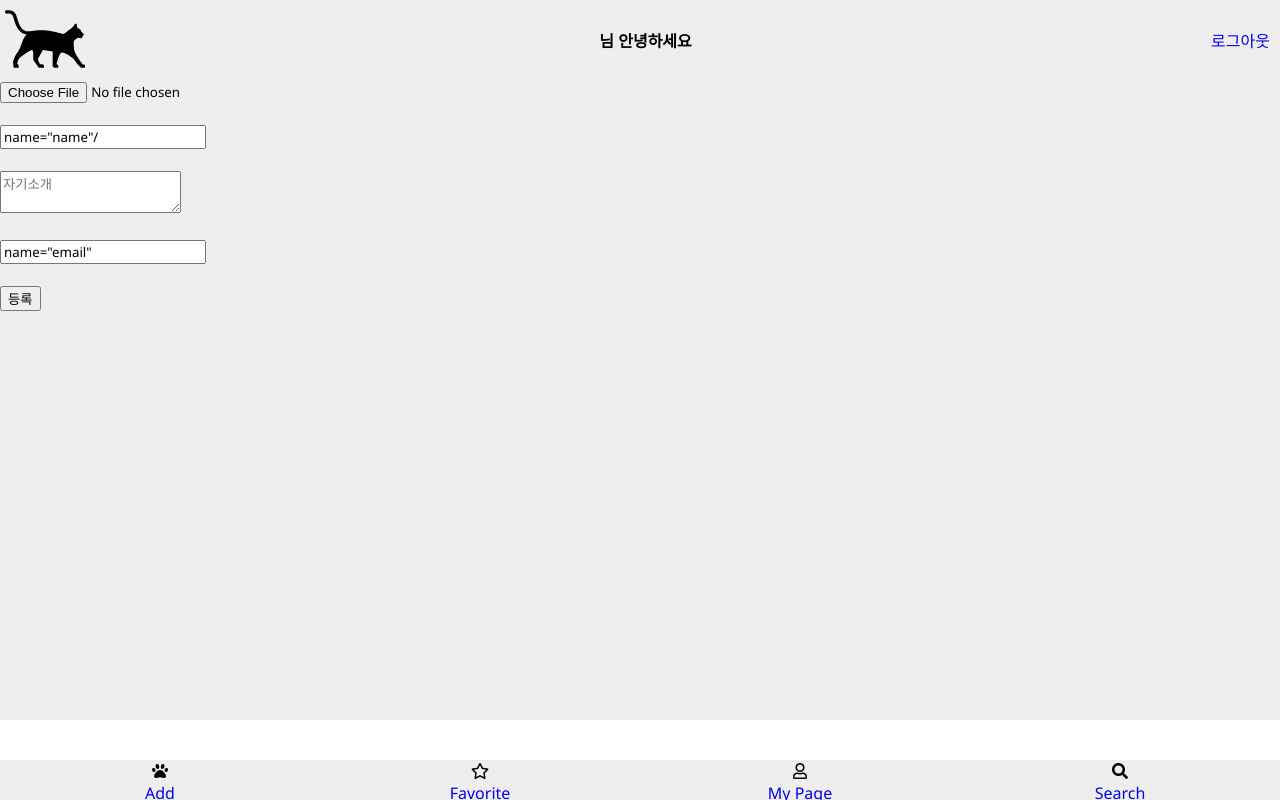
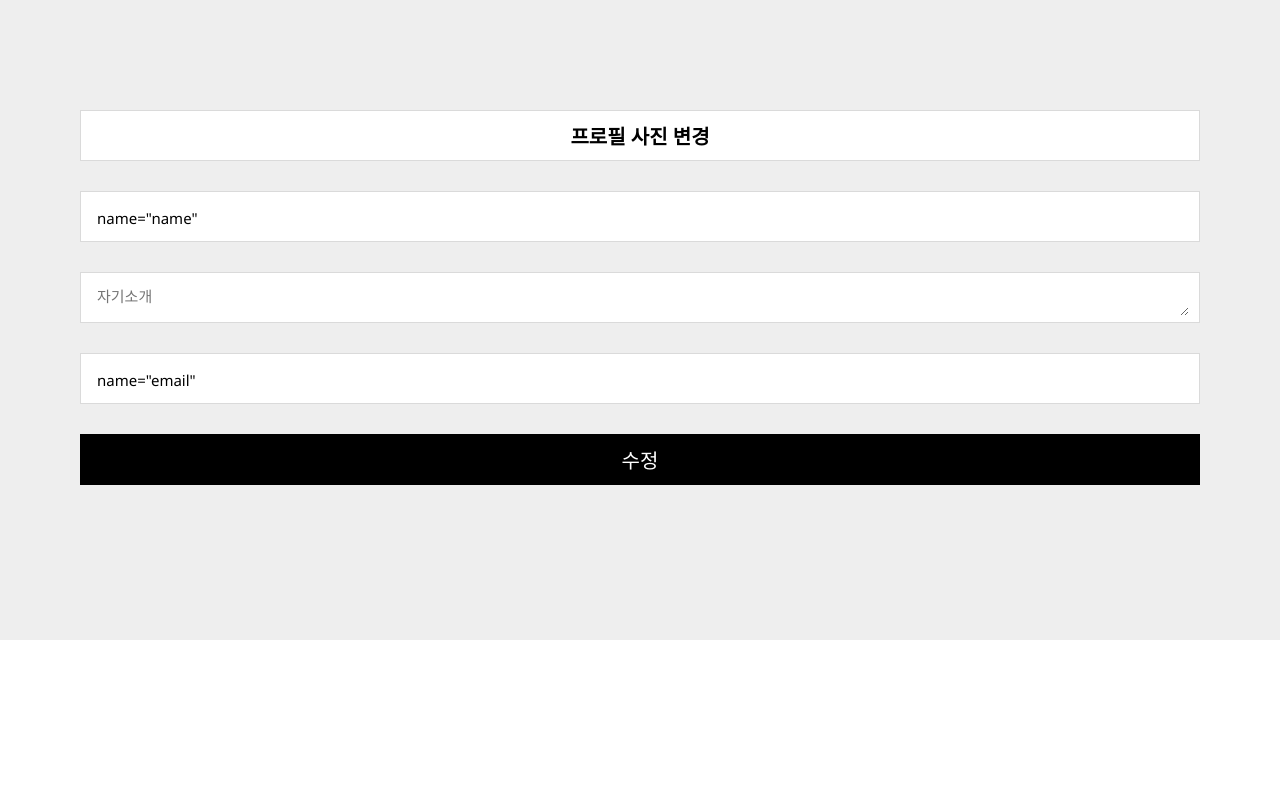
Before and after one commit to TownOneWheel/townonewheel, a Django app: template social/templates/edit.html in a window 1280 px wide. Run offline with Django 3.2, Linux system fonts and the light colour scheme; the template is opened without the code that fills it, so the values that code supplies are empty; the visitor is signed in with stand-in values (Sample User, id 1); some web fonts are replaced.

Commit message:
feat: profile_edit css add

```diff
--- a/crud/cat_location/37.540127.051.txt
+++ b/crud/cat_location/37.540127.051.txt
@@ -1,3 +1,5 @@
 
 29,31,5,
 29,31,32,33,35,36,37,
+
+13,
--- a/social/templates/edit.html
+++ b/social/templates/edit.html
@@ -1,16 +1,26 @@
-{% extends "base.html" %}
-
+{% extends "base.html" %} {% load static %} {% block head %}
+<link rel="stylesheet" href="{% static 'css/edit.css' %}" />
+{% endblock head %}
 {% block content %}
-<form action="{% url 'social:edit' user.profile.pk %}" method="POST" enctype="multipart/form-data">
-    {% csrf_token %}
-    <input type="file" name="image" />
-    <br><br>
-    <input type='text' placeholder="이름" value={{user.profile.name}} name="name"/>
-    <br/><br/>
-    <textarea placeholder="자기소개" name="introduction">{{user.profile.introduction}}</textarea>
-    <br/><br/>
-    <input type="email" placeholder="이메일" value={{user.profile.email}} name="email">
-    <br><br>
-    <button type="submit">등록</button>
-</form>
+<div class="wrapper">
+    <form class=editForm action="{% url 'social:edit' user.profile.pk %}" method="POST" enctype="multipart/form-data">
+        {% csrf_token %}
+        <span class="box">
+            <label for="file">프로필 사진 변경</label>
+            <input id="file" type="file" name="image" />
+        </span>
+        <span class="box">
+            <input class="int" type='text' placeholder="이름" value={{user.profile.name}} name="name" placeholder="이름"/>
+        </span>
+        <span class="box">
+            <textarea class="int" placeholder="자기소개" name="introduction" placeholder="자기소개">{{user.profile.introduction}}</textarea>
+        </span>
+        <span class="box">
+            <input class="int" type="email" placeholder="이메일" value={{user.profile.email}} name="email" placeholder="이메일">
+        </span>
+        <div class="btn_area">
+            <button class="btn" type="submit">수정</button>
+        </div>
+    </form>
+</div>
 {% endblock content %}
--- /dev/null
+++ b/static/css/edit.css
@@ -0,0 +1,54 @@
+.wrapper{
+  position: relative;
+  text-align: center;
+  padding: 80px;
+}
+.box label{
+  display: inline-block;
+  width: 100%;
+  font-size: 20px;
+  font-weight: bold;
+}
+.box input[type="file"]{
+  position: absolute;
+  width: 1px;
+  height: 1px;
+  padding: 0;
+  margin: -1px;
+  overflow: hidden;
+  clip:rect(0,0,0,0);
+  border:0;
+}
+.box{
+  display: block;
+  width: 100%;
+  height: 51px;
+  border: solid 1px #dadada;
+  padding: 10px 14px 10px 14px;
+  box-sizing: border-box;
+  background: #fff;
+  margin-top: 30px;
+}
+
+.int{
+  display: block;
+  position:relative;
+  width: 100%;
+  height: 29px;
+  border: none;
+  background: #fff;
+  font-size: 15px;
+}
+
+.btn{
+  width:100%;
+  border:0;
+  color: #fff;
+  background-color: black;
+  height: 51px;
+  font-size: 20px;
+  margin-top: 30px;;
+}
+.header{
+  display: none;
+}
```
Also changed, not shown: social/templates/detail.html (+9 -3 lines).
